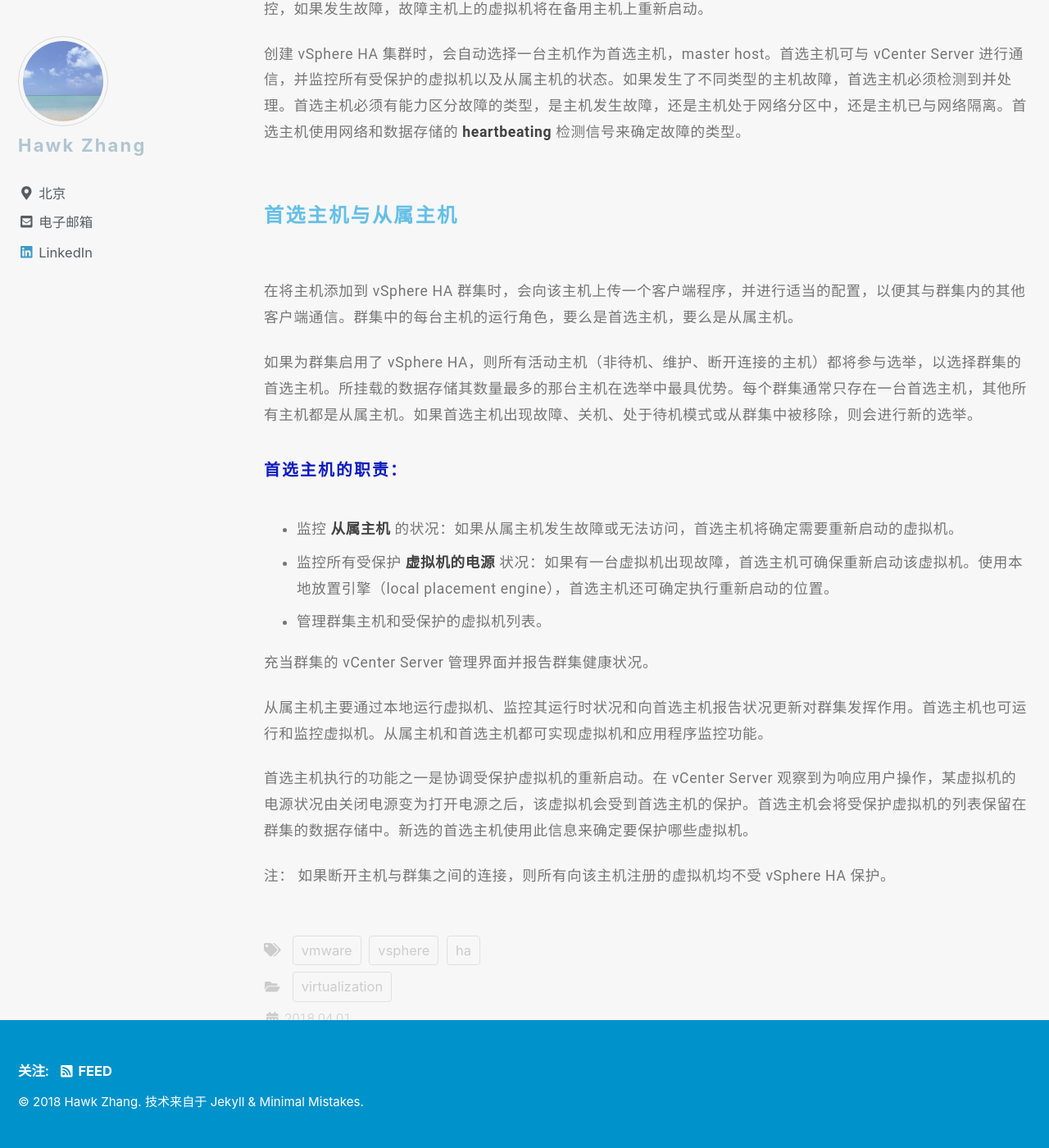
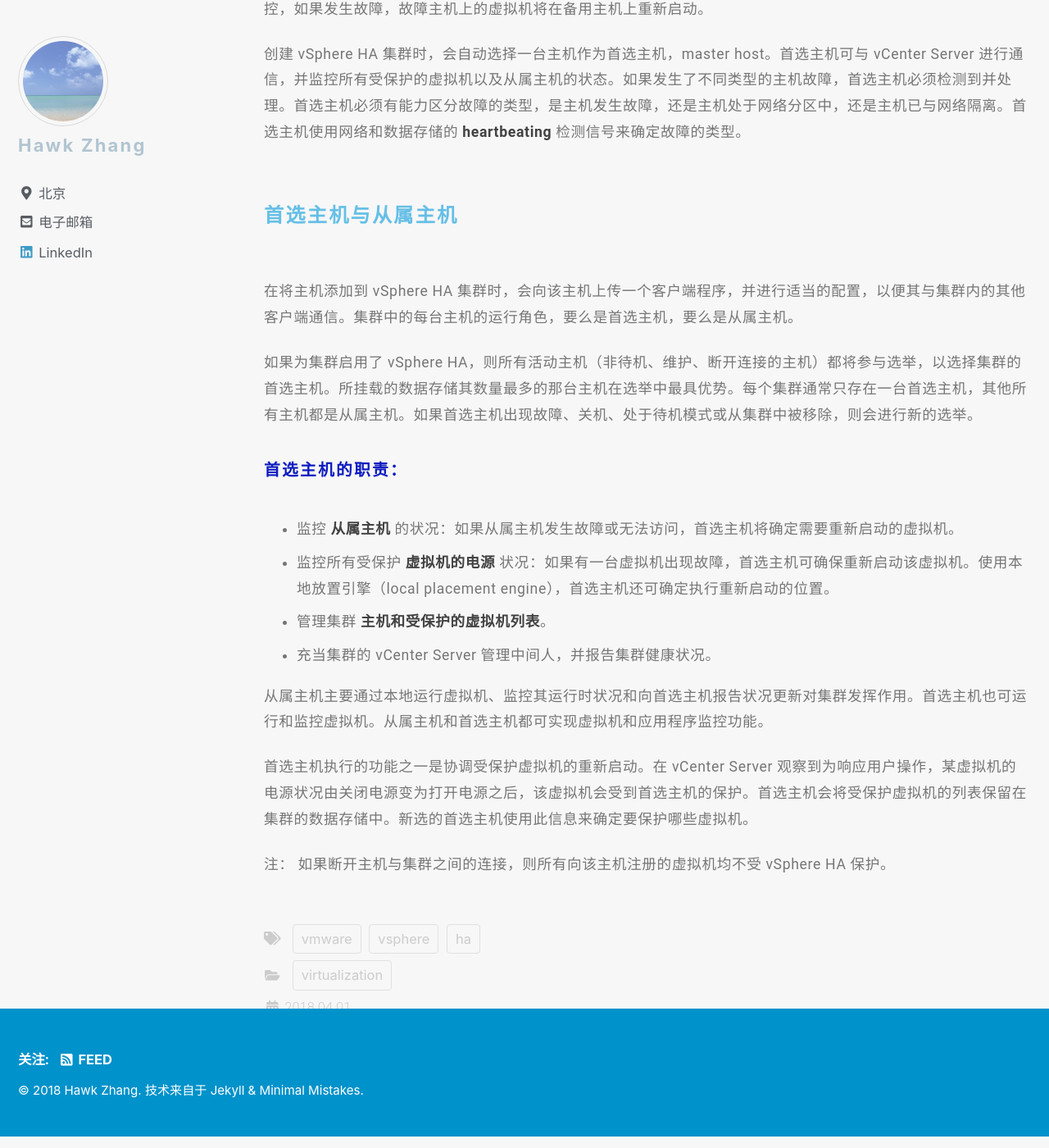
Before and after one commit to narru888/linotes_note, a Jekyll site: the page built from _posts/virtualizaion/2018-04-01-vsphere.ha.md, in a window 1280 px wide and 1400 px high, scrolled down 5940 px. Shown: the whole window at 82% size. Built offline with Jekyll 4.4.1, drawn with Linux system fonts in a browser that asks for light colours; nearby versions of some CDN libraries; a script that is not in the unit is left out.

Commit message:
update on 2018-11-29 10:33:01 CST

```diff
--- a/_posts/virtualizaion/2018-04-01-vsphere.ha.md
+++ b/_posts/virtualizaion/2018-04-01-vsphere.ha.md
@@ -176,21 +176,20 @@ vSphere HA 可以将虚拟机及其所驻留的主机集中在集群内，从而
 
 #### 首选主机与从属主机
 
-在将主机添加到 vSphere HA 群集时，会向该主机上传一个客户端程序，并进行适当的配置，以便其与群集内的其他客户端通信。群集中的每台主机的运行角色，要么是首选主机，要么是从属主机。
+在将主机添加到 vSphere HA 集群时，会向该主机上传一个客户端程序，并进行适当的配置，以便其与集群内的其他客户端通信。集群中的每台主机的运行角色，要么是首选主机，要么是从属主机。
 
-如果为群集启用了 vSphere HA，则所有活动主机（非待机、维护、断开连接的主机）都将参与选举，以选择群集的首选主机。所挂载的数据存储其数量最多的那台主机在选举中最具优势。每个群集通常只存在一台首选主机，其他所有主机都是从属主机。如果首选主机出现故障、关机、处于待机模式或从群集中被移除，则会进行新的选举。
+如果为集群启用了 vSphere HA，则所有活动主机（非待机、维护、断开连接的主机）都将参与选举，以选择集群的首选主机。所挂载的数据存储其数量最多的那台主机在选举中最具优势。每个集群通常只存在一台首选主机，其他所有主机都是从属主机。如果首选主机出现故障、关机、处于待机模式或从集群中被移除，则会进行新的选举。
 
 ##### 首选主机的职责：
 
 * 监控 **从属主机** 的状况：如果从属主机发生故障或无法访问，首选主机将确定需要重新启动的虚拟机。
 * 监控所有受保护 **虚拟机的电源** 状况：如果有一台虚拟机出现故障，首选主机可确保重新启动该虚拟机。使用本地放置引擎（local placement engine），首选主机还可确定执行重新启动的位置。
-* 管理群集主机和受保护的虚拟机列表。
+* 管理集群 **主机和受保护的虚拟机列表**。
+* 充当集群的 vCenter Server 管理中间人，并报告集群健康状况。
 
-充当群集的 vCenter Server 管理界面并报告群集健康状况。
+从属主机主要通过本地运行虚拟机、监控其运行时状况和向首选主机报告状况更新对集群发挥作用。首选主机也可运行和监控虚拟机。从属主机和首选主机都可实现虚拟机和应用程序监控功能。
 
-从属主机主要通过本地运行虚拟机、监控其运行时状况和向首选主机报告状况更新对群集发挥作用。首选主机也可运行和监控虚拟机。从属主机和首选主机都可实现虚拟机和应用程序监控功能。
-
-首选主机执行的功能之一是协调受保护虚拟机的重新启动。在 vCenter Server 观察到为响应用户操作，某虚拟机的电源状况由关闭电源变为打开电源之后，该虚拟机会受到首选主机的保护。首选主机会将受保护虚拟机的列表保留在群集的数据存储中。新选的首选主机使用此信息来确定要保护哪些虚拟机。
+首选主机执行的功能之一是协调受保护虚拟机的重新启动。在 vCenter Server 观察到为响应用户操作，某虚拟机的电源状况由关闭电源变为打开电源之后，该虚拟机会受到首选主机的保护。首选主机会将受保护虚拟机的列表保留在集群的数据存储中。新选的首选主机使用此信息来确定要保护哪些虚拟机。
 
 注：
-如果断开主机与群集之间的连接，则所有向该主机注册的虚拟机均不受 vSphere HA 保护。
+如果断开主机与集群之间的连接，则所有向该主机注册的虚拟机均不受 vSphere HA 保护。
```
